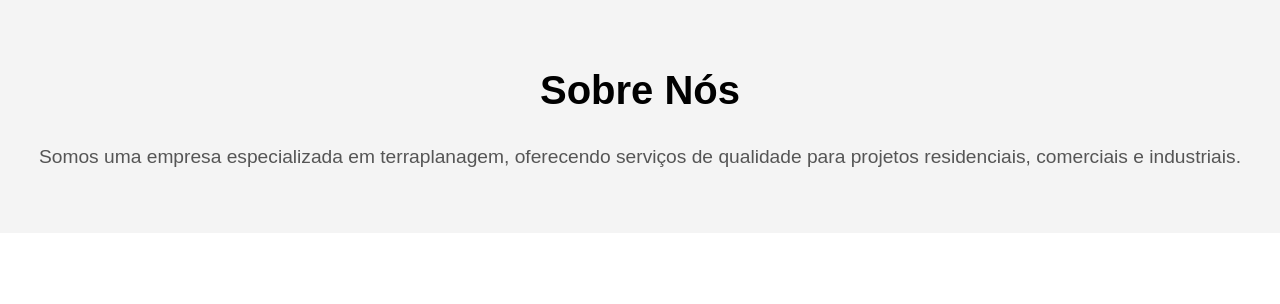
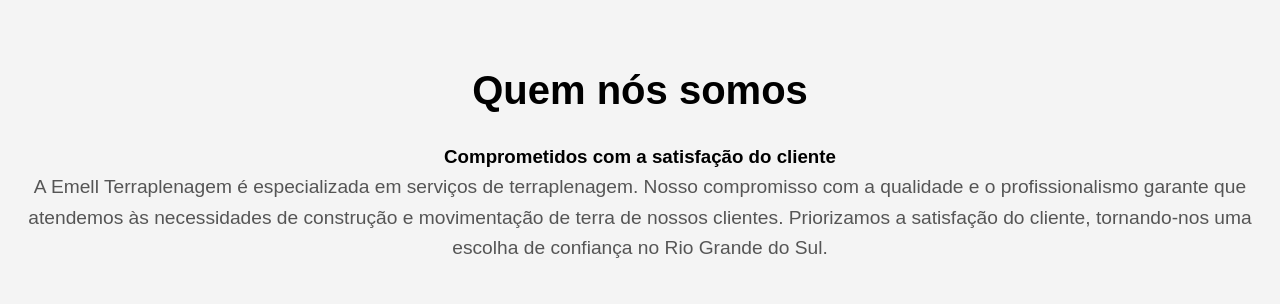
Before and after one commit to Mathluiz23/tremell, a Next.js app: page / in a window 1280 px wide. Shown: the part 802-1106 px from the top of the page. Built offline with nearby package versions, Linux system fonts and the light colour scheme.

Commit message:
:recycle: refactor: adjusting about section to describe about the company

```diff
--- a/src/app/components/Sobre.tsx
+++ b/src/app/components/Sobre.tsx
@@ -3,10 +3,15 @@
 export default function Sobre() {
   return (
     <section id="sobre" className={styles.sobre}>
-      <h2>Sobre Nós</h2>
-      <p>
-        Somos uma empresa especializada em terraplanagem, oferecendo serviços de qualidade para projetos residenciais, comerciais e industriais.
-      </p>
+      <div className={styles.sobreContent} >
+        <h2>Quem nós somos</h2>
+        <h3>Comprometidos com a satisfação do cliente</h3>
+        <p>
+          A Emell Terraplenagem é especializada em serviços de terraplenagem.
+          Nosso compromisso com a qualidade e o profissionalismo garante que atendemos às necessidades de construção e movimentação de terra de nossos clientes.
+          Priorizamos a satisfação do cliente, tornando-nos uma escolha de confiança no Rio Grande do Sul.
+        </p>
+      </div>
     </section>
   );
 }
```
